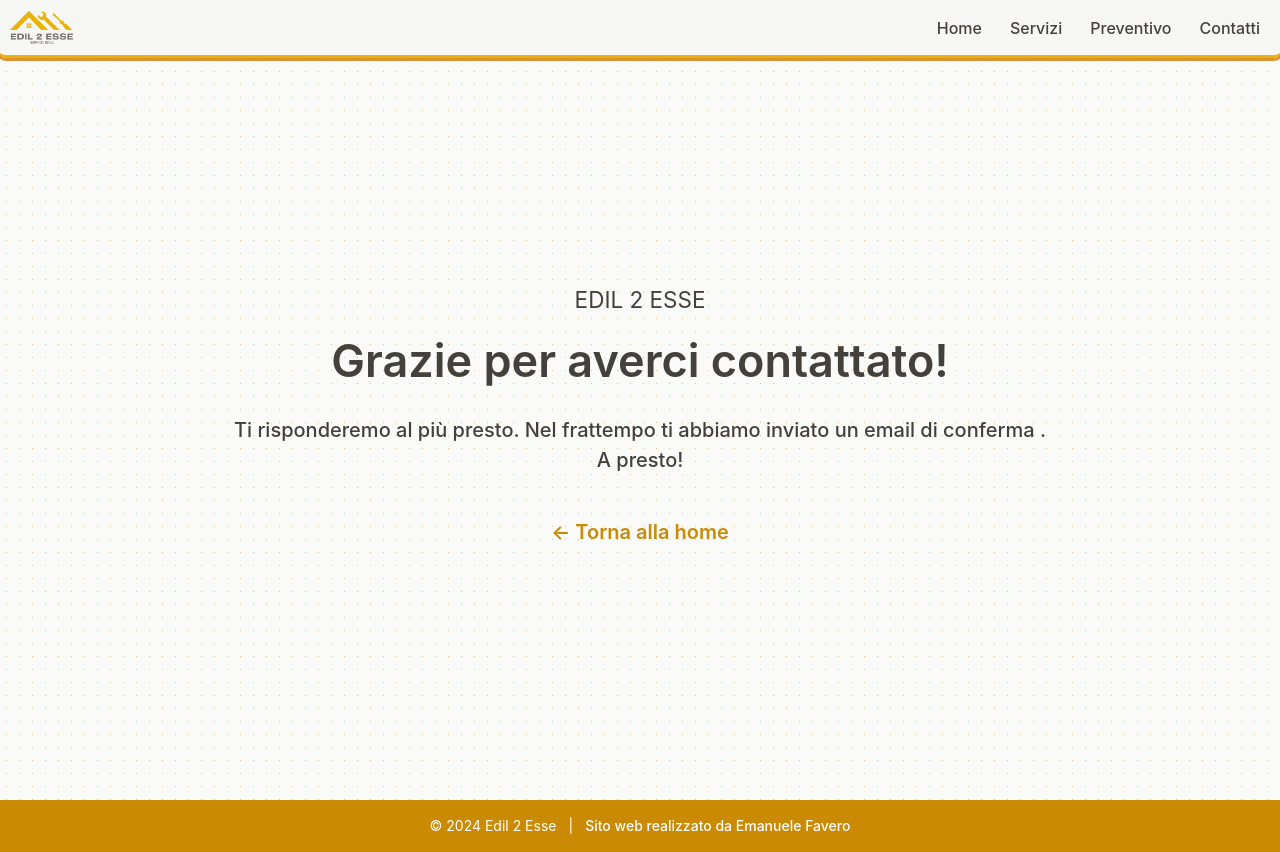
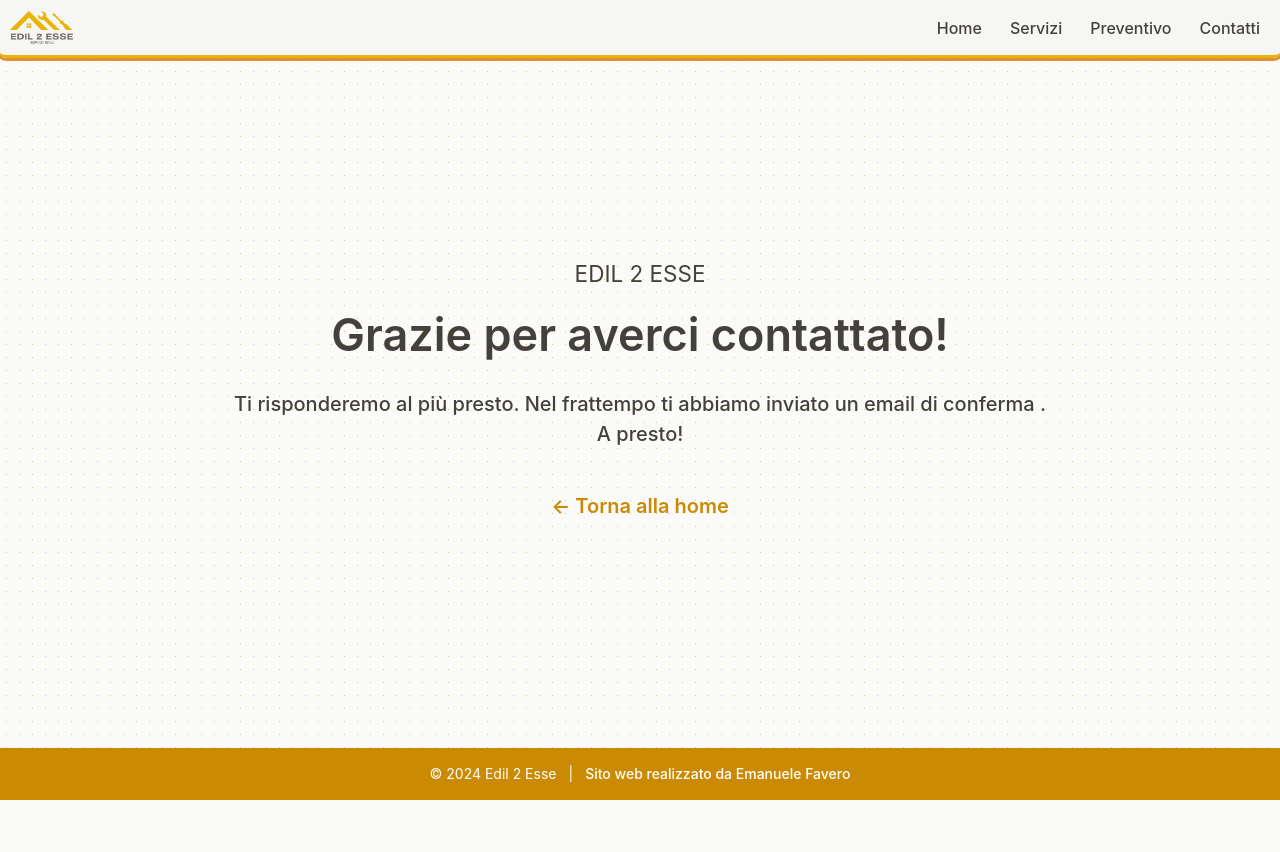
Before and after one commit to emanuelefavero/edil-2-esse, a Next.js app: page /success in a window 1280 px wide. After the commit the page ends 800 px from the top, so only its background shows below. Built offline with nearby package versions, Linux system fonts and the light colour scheme.

Commit message:
fix success page section height

```diff
--- a/app/success/page.tsx
+++ b/app/success/page.tsx
@@ -8,7 +8,7 @@ export default function Page() {
 
 function SuccessSection() {
   return (
-    <section className='w-full h-[calc(100vh)] min-h-[667px] max-h-[900px] pt-16 pb-4 px-10 dark:bg-[#151210]/40 flex flex-col justify-center items-center gap-10'>
+    <section className='w-full h-[calc(100vh-52px)] min-h-[667px] pt-16 pb-4 px-10 dark:bg-[#151210]/40 flex flex-col justify-center items-center gap-10'>
       <div className='text-center max-w-prose xl:scale-125 xl:mb-6'>
         <Suspense fallback={<div>Caricamento...</div>}>
           <Component />
```
